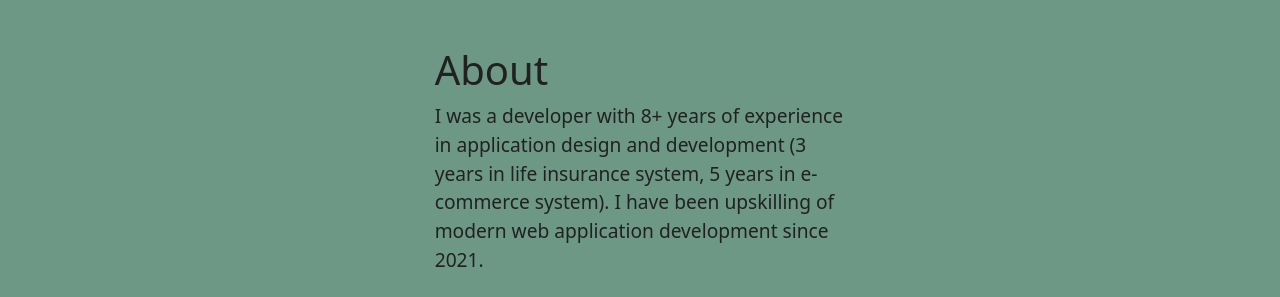
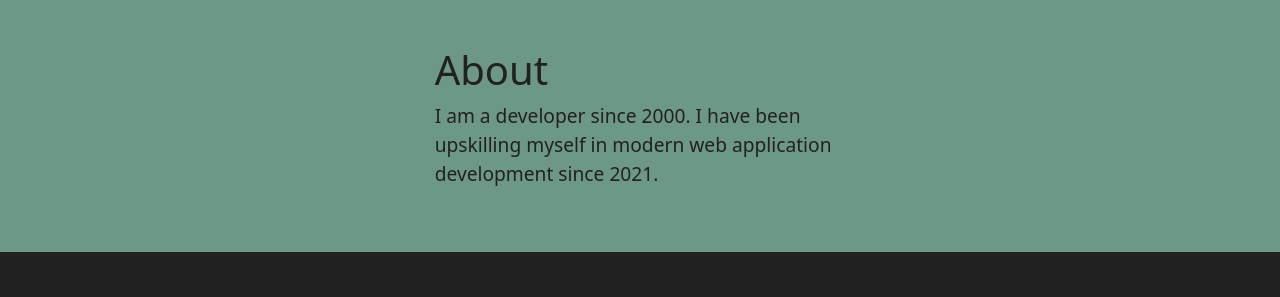
Before and after one commit to JeansCK/jeansck.github.io, a plain HTML site: page index.html in a window 1280 px wide. Shown: the part 802-1099 px from the top of the page. Drawn offline with Linux system fonts and the light colour scheme.

Commit message:
Edit About section

```diff
--- a/index.html
+++ b/index.html
@@ -50,7 +50,7 @@
   <div id="about" class="px-4 py-5 bg-colored-1">
     <div class="col-lg-4 col-md-6 mx-auto">
       <h1>About</h1>
-      <p>I was a developer with 8+ years of experience in application design and development (3 years in life insurance system, 5 years in e-commerce system). I have been upskilling of modern web application development since 2021.</p>
+      <p>I am a developer since 2000. I have been upskilling myself in modern web application development since 2021.</p>
     </div>
   </div>
 
```
